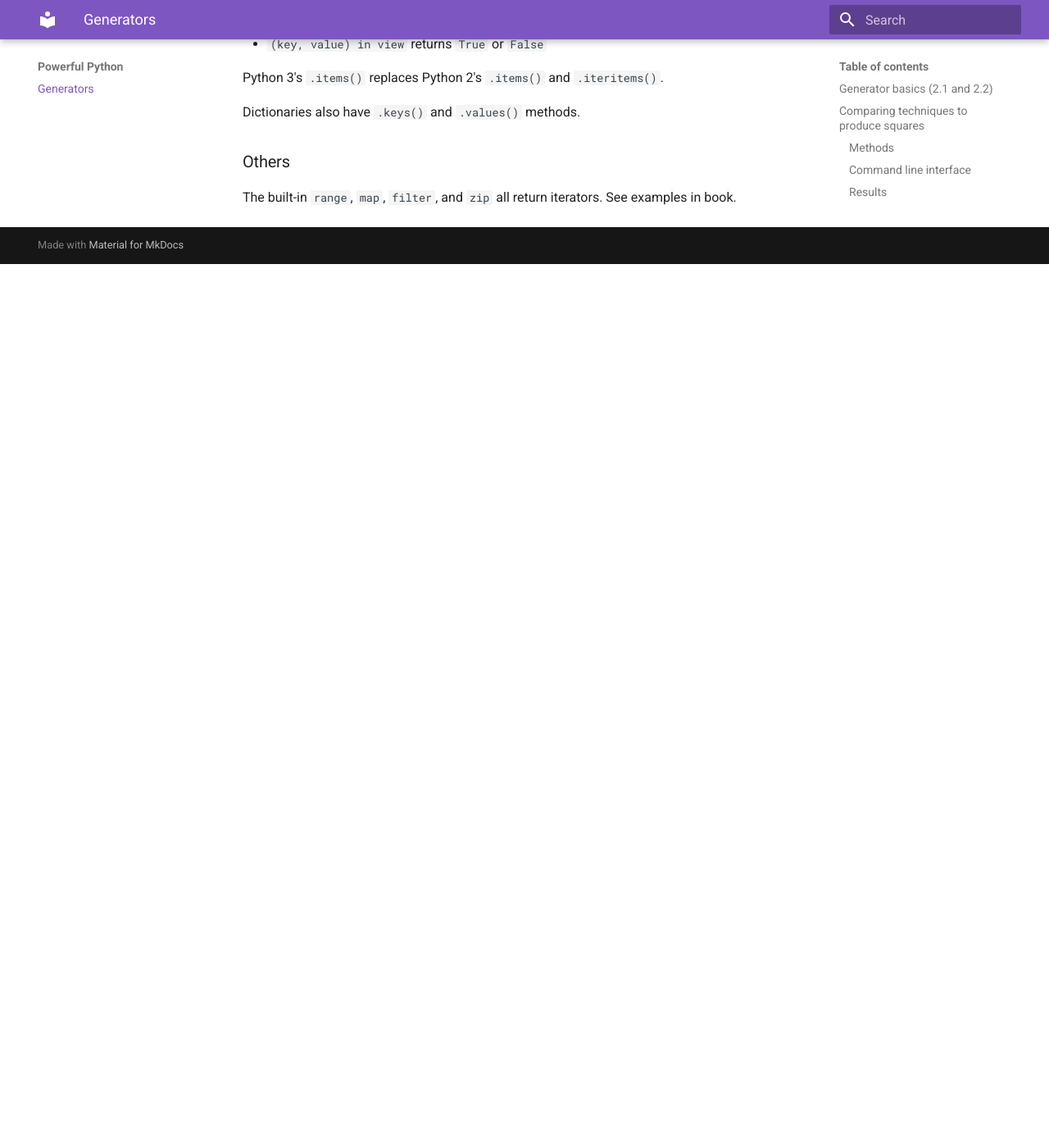
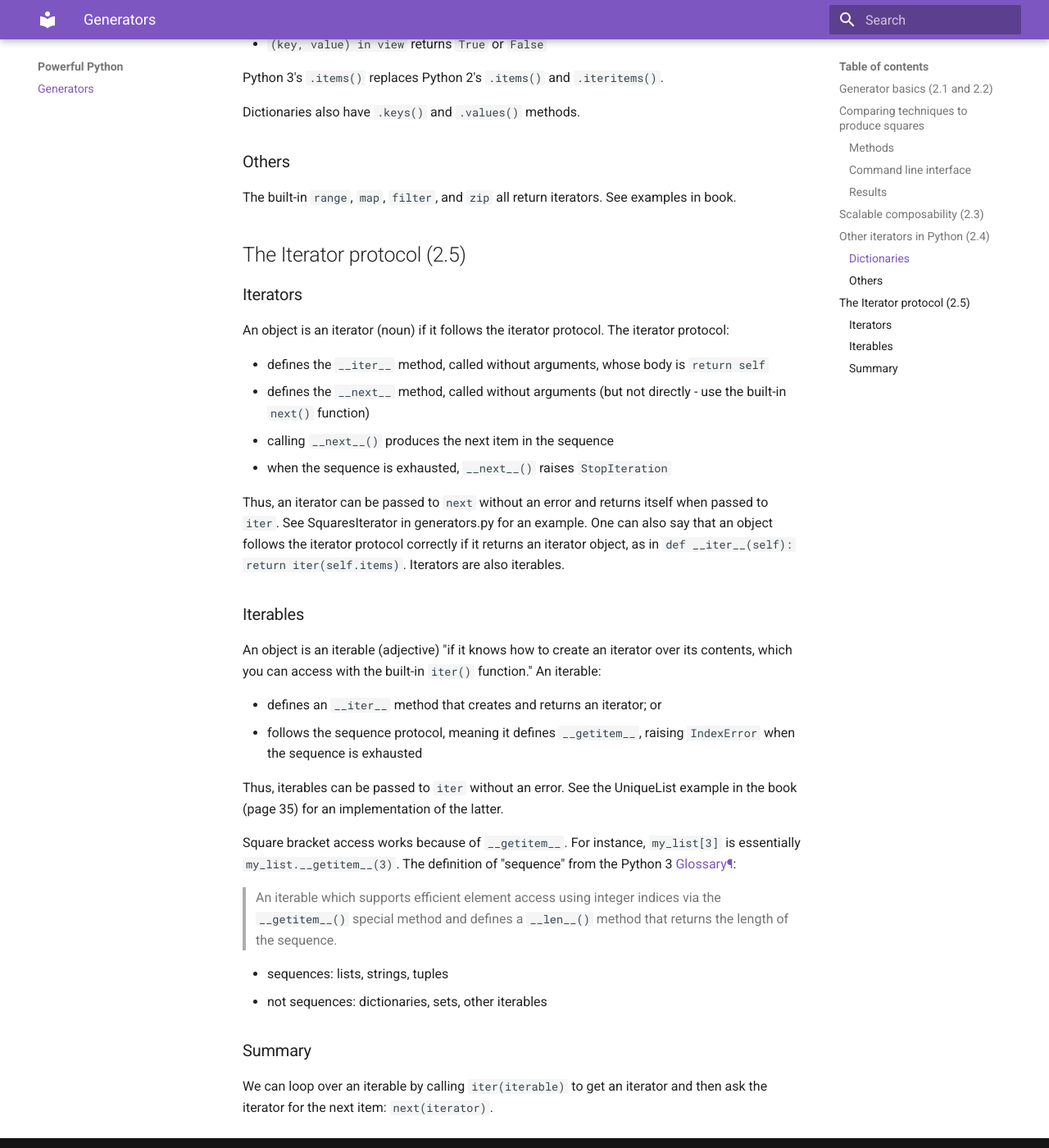
Before and after one commit to fujifilmfan/powerful_python, an MkDocs documentation site: the page built from docs/generators.md, in a window 1280 px wide and 1400 px high, scrolled down 4096 px. Shown: the whole window at 82% size. Built offline with MkDocs 1.6.1 and Material for MkDocs 9.7.7, drawn with Linux system fonts in a browser that asks for light colours; before the commit the page ends 4418 px from its top, so only the background shows below that.

Commit message:
Add notes about the iterator protocol

```diff
--- a/docs/generators.md
+++ b/docs/generators.md
@@ -172,3 +172,42 @@
 
 ### Others
 The built-in `range`, `map`, `filter`, and `zip` all return iterators. See examples in book.
+
+## The Iterator protocol (2.5)
+
+### Iterators
+An object is an iterator (noun) if it follows the iterator protocol.  The iterator protocol:
+
+* defines the `__iter__` method, called without arguments, whose body is `return self`
+* defines the `__next__` method, called without arguments (but not directly - use the built-in `next()` function)
+* calling `__next__()` produces the next item in the sequence
+* when the sequence is exhausted, `__next__()` raises `StopIteration`
+
+Thus, an iterator can be passed to `next` without an error and returns itself when passed to `iter`. See
+SquaresIterator in generators.py for an example. One can also say that an object follows the iterator protocol
+correctly if it returns an iterator object, as in `def __iter__(self): return iter(self.items)`. Iterators are also
+iterables.
+
+### Iterables
+An object is an iterable (adjective) "if it knows how to create an iterator over its contents, which you can
+access with the built-in `iter()` function." An iterable:
+
+* defines an `__iter__` method that creates and returns an iterator; or
+* follows the sequence protocol, meaning it defines `__getitem__`, raising `IndexError` when the sequence is exhausted
+
+Thus, iterables can be passed to `iter` without an error. See the UniqueList example in the book (page 35) for an
+implementation of the latter.
+
+Square bracket access works because of `__getitem__`.  For instance, `my_list[3]` is essentially
+`my_list.__getitem__(3)`. The definition of "sequence" from the Python 3
+[Glossary¶](https://docs.python.org/3/glossary.html#term-sequence):
+
+> An iterable which supports efficient element access using integer indices via the `__getitem__()` special method and
+> defines a `__len__()` method that returns the length of the sequence.
+
+* sequences: lists, strings, tuples
+* not sequences: dictionaries, sets, other iterables
+
+### Summary
+We can loop over an iterable by calling `iter(iterable)` to get an iterator and then ask the iterator for the next
+item: `next(iterator)`.
```
